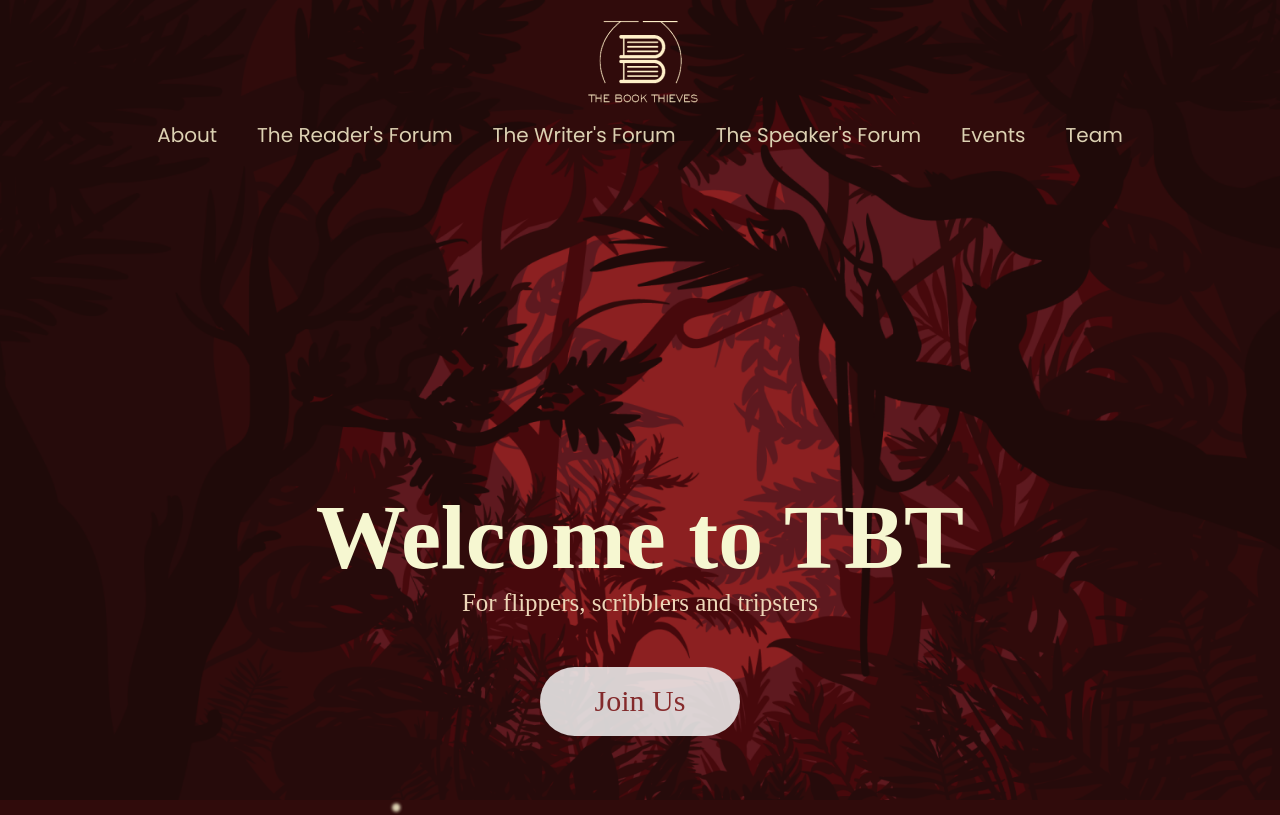
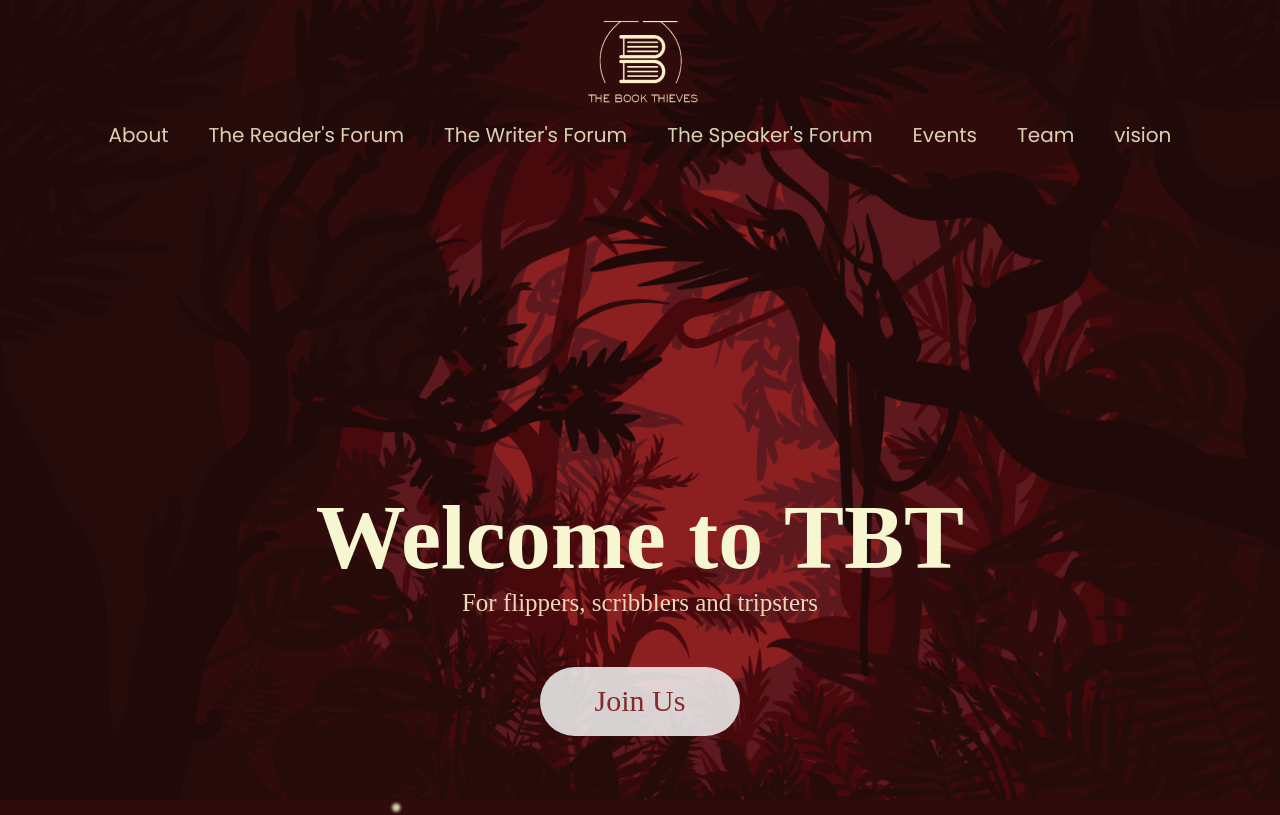
Before and after one commit to tbtMEC/tbt-website, a React (Create React App) app: page / in a window 1280 px wide. Shown: the top 815 px of the page. Built offline with nearby package versions, Linux system fonts and the light colour scheme; a web font is replaced by a local one.

Commit message:
set up router

```diff
--- a/package.json
+++ b/package.json
@@ -10,6 +10,7 @@
     "react": "^18.1.0",
     "react-dom": "^18.1.0",
     "react-multi-carousel": "^2.8.2",
+    "react-router-dom": "^6.4.3",
     "react-scripts": "^5.0.1",
     "sass": "^1.52.1",
     "typeface-poppins": "^1.1.13",
--- a/src/App.css
+++ b/src/App.css
@@ -11,10 +11,10 @@ html {
   box-sizing: border-box;
 }
 
-html,
+/* html,
 body {
   overflow-x: hidden;
-}
+} */
 
 .section {
   min-height: 80vh;
--- a/src/App.js
+++ b/src/App.js
@@ -1,25 +1,19 @@
 import "./App.css";
-import About from "./sections/About";
-import Events from "./sections/Events";
-import Footer from "./sections/Footer";
 import Navbar from "./sections/Navbar";
-import Landing from "./sections/Landing";
-import SpeakersForum from "./sections/SpeakersForum";
-import Team from "./sections/Team";
-import WritersForum from "./sections/WritersForum";
-import ReadersForum from "./sections/ReadersForum";
+import { Route, Routes } from "react-router-dom";
+import VisionPage from "./pages/Vision";
+import Home from "./pages/Home";
+import ErrorPage from "./pages/error-page";
+
 function App() {
   return (
     <div className="App">
-      <Landing />
       <Navbar />
-      <About />
-      <ReadersForum />
-      <WritersForum />
-      <SpeakersForum />
-      <Events />
-      <Team />
-      <Footer />
+      <Routes>
+        <Route path="/" element={<Home />} />
+        <Route path="/vision" element={<VisionPage />} />
+        <Route path="*" element={<ErrorPage />} />
+      </Routes>
     </div>
   );
 }
--- a/src/index.js
+++ b/src/index.js
@@ -3,9 +3,28 @@ import ReactDOM from "react-dom/client";
 import App from "./App";
 import "typeface-stoke";
 import "typeface-poppins";
+import { createBrowserRouter, RouterProvider } from "react-router-dom";
+import Home from "./pages/Home";
+import VisionPage from "./pages/Vision";
+import ErrorPage from "./pages/error-page";
 const root = ReactDOM.createRoot(document.getElementById("root"));
+
+const router = createBrowserRouter([
+  {
+    path: "/",
+    element: <Home />,
+    errorElement: <ErrorPage />,
+  },
+  {
+    path: "vision",
+    element: <VisionPage />,
+  },
+]);
+
 root.render(
   <React.StrictMode>
-    <App />
+    <RouterProvider router={router}>
+      <App />
+    </RouterProvider>
   </React.StrictMode>
 );
--- /dev/null
+++ b/src/pages/Home.jsx
@@ -0,0 +1,27 @@
+import About from "../sections/About";
+import Events from "../sections/Events";
+import Footer from "../sections/Footer";
+import Landing from "../sections/Landing";
+import SpeakersForum from "../sections/SpeakersForum";
+import Team from "../sections/Team";
+import WritersForum from "../sections/WritersForum";
+import ReadersForum from "../sections/ReadersForum";
+import Navbar from "../sections/Navbar";
+
+const Home = () => {
+  return (
+    <div>
+      <Navbar />
+      <Landing />
+      <About />
+      <ReadersForum />
+      <WritersForum />
+      <SpeakersForum />
+      <Events />
+      <Team />
+      <Footer />
+    </div>
+  );
+};
+
+export default Home;
--- /dev/null
+++ b/src/pages/Vision.jsx
@@ -0,0 +1,7 @@
+import React from "react";
+
+const VisionPage = () => {
+  return <div>VisionPage</div>;
+};
+
+export default VisionPage;
--- /dev/null
+++ b/src/pages/error-page.jsx
@@ -0,0 +1,15 @@
+import { useRouteError } from "react-router-dom";
+
+export default function ErrorPage() {
+  const error = useRouteError();
+
+  return (
+    <div id="error-page">
+      <h1>Oops!</h1>
+      <p>Sorry, an unexpected error has occurred.</p>
+      <p>
+        <i>{error.statusText || error.message}</i>
+      </p>
+    </div>
+  );
+}
--- a/src/sections/Navbar.jsx
+++ b/src/sections/Navbar.jsx
@@ -1,47 +1,57 @@
-
-import React, {useState, useEffect} from 'react'
+import React, { useState, useEffect } from "react";
+import { Link } from "react-router-dom";
 import "../styles/navbar.scss";
 export default function Navbar() {
-  const [toggleMenu, setToggleMenu] = useState(false)
-  const [screenWidth, setScreenWidth] = useState(window.innerWidth)
-
+  const [toggleMenu, setToggleMenu] = useState(false);
+  const [screenWidth, setScreenWidth] = useState(window.innerWidth);
 
   const toggleNav = () => {
-    setToggleMenu(!toggleMenu)
-  }
+    setToggleMenu(!toggleMenu);
+  };
 
   useEffect(() => {
-
     const changeWidth = () => {
       setScreenWidth(window.innerWidth);
-    }
+    };
 
-    window.addEventListener('resize', changeWidth)
+    window.addEventListener("resize", changeWidth);
 
     return () => {
-        window.removeEventListener('resize', changeWidth)
-    }
-
-  }, [])
+      window.removeEventListener("resize", changeWidth);
+    };
+  }, []);
 
   return (
     <nav>
-
       {(toggleMenu || screenWidth > 600) && (
-
-      <ul className="list">
-
-      <li className="items"><a href="#about">About</a></li>
-      <li className="items"><a href="#readersForum">The Reader's Forum</a></li>
-      <li className="items"><a href="#writersForum">The Writer's Forum</a></li>
-      <li className="items"><a href="#speakersForum">The Speaker's Forum</a></li>
-      <li className="items"><a href="#events">Events</a></li>
-      <li className="items"><a href="#team">Team</a></li>
-    </ul>
-
+        <ul className="list">
+          <li className="items">
+            <a href="#about">About</a>
+          </li>
+          <li className="items">
+            <a href="#readersForum">The Reader's Forum</a>
+          </li>
+          <li className="items">
+            <a href="#writersForum">The Writer's Forum</a>
+          </li>
+          <li className="items">
+            <a href="#speakersForum">The Speaker's Forum</a>
+          </li>
+          <li className="items">
+            <a href="#events">Events</a>
+          </li>
+          <li className="items">
+            <a href="#team">Team</a>
+          </li>
+          <li className="items">
+            <Link to="/vision">vision</Link>
+          </li>
+        </ul>
       )}
 
-      <button onClick={toggleNav} className="btnmenu"><img src="/assets/menu.png" alt=''/></button>
+      <button onClick={toggleNav} className="btnmenu">
+        <img src="/assets/menu.png" alt="" />
+      </button>
     </nav>
-  )
+  );
 }
--- a/src/styles/footer.scss
+++ b/src/styles/footer.scss
@@ -1,16 +1,16 @@
 #footer {
   // add styles inside this
-  html{
+  html {
     scroll-behavior: smooth;
   }
 
-  *{
+  * {
     padding: 0;
     margin: 0;
     box-sizing: border-box;
   }
-  body{
-    background: #53171B;
+  body {
+    background: #53171b;
     height: 0;
   }
 
@@ -20,28 +20,26 @@
     border-style: solid;
     margin: 20px;
     border-width: 0.5px;
-
   }
 
-footer{
-  background: #53171B;
+  footer {
+    background: #53171b;
     position: absolute;
     height: auto;
     width: 100vw;
-  color:#DCD1B2;
- font-family: 'poppins';
+    color: #dcd1b2;
+    font-family: "poppins";
     justify-content: center;
     display: block;
   }
 
-
-  .row{
-    display:flex;
+  .row {
+    display: flex;
     justify-content: center;
     flex-direction: row;
   }
 
-  .footer-content{
+  .footer-content {
     display: flex;
     align-items: center;
     justify-content: center;
@@ -49,97 +47,94 @@ footer{
     //align-content: center;
   }
 
-
-  .footer-content img{
+  .footer-content img {
     width: 182px;
     flex: 50%;
   }
 
-  .column li{
+  .column li {
     list-style: none;
   }
 
-  .footer-content a{
+  .footer-content a {
     text-decoration: none;
     font-style: normal;
     font-family: poppins;
     font-weight: 300;
     font-size: 25px;
-    color: #DCD1B2;
+    color: #dcd1b2;
     flex: 50%;
   }
 
-  .footer-content a:hover{
+  .footer-content a:hover {
     color: bisque;
-
   }
 
-  @media (max-width:800px){
-    .row{
+  @media (max-width: 800px) {
+    .row {
       flex-direction: column;
       justify-content: center;
     }
-    .footer-content{
+    .footer-content {
       text-align: center;
       padding-bottom: 40px;
     }
-    .footer-content img{
-      max-height: 100px ;
+    .footer-content img {
+      max-height: 100px;
       width: auto;
     }
-    .footer-content a{
-      font-family: 'Poppins';
+    .footer-content a {
+      font-family: "Poppins";
       font-style: normal;
       font-weight: 300;
       font-size: 18px;
       line-height: 35px;
-      color: #DCD1B2;
+      color: #dcd1b2;
     }
   }
 
-.footer-bottom{
+  .footer-bottom {
     display: flex;
     flex-direction: row;
   }
 
- .footer-bottom{
+  .footer-bottom {
     display: flex;
     align-items: center;
     justify-content: center;
     flex-direction: row-reverse;
-
   }
 
- .footer-bottom{
+  .footer-bottom {
     //width: 97vw;
     padding: 20px 0;
     align-items: center;
   }
 
-  .socials ul{
+  .socials ul {
     list-style: none;
     display: flex;
     flex-wrap: wrap;
     align-items: center;
     vertical-align: bottom;
     justify-content: center;
-    flex:50%;
+    flex: 50%;
   }
 
-  .socials li{
+  .socials li {
     margin: 0 20px;
     list-style: none;
   }
 
-  .socials a{
+  .socials a {
     text-decoration: none;
-    color: #DCD1B2;
+    color: #dcd1b2;
   }
 
-  .socials a img{
+  .socials a img {
     text-align: center;
     margin: 20px;
-     transition: all  .3s ease;
+    transition: all 0.3s ease;
     align-items: center;
     text-align: center;
   }
@@ -147,7 +142,6 @@ footer{
   .socials a img:hover {
     transform: scale(1.1);
   }
-
 
   /*for the line in between*/
   hr {
@@ -157,9 +151,8 @@ footer{
     margin-right: auto;
   }
 
-
-  .footer-bottom p{
-    font-family: 'Poppins';
+  .footer-bottom p {
+    font-family: "Poppins";
     font-style: normal;
     font-weight: 300;
     font-size: 27px;
@@ -169,14 +162,14 @@ footer{
     flex: 50%;
   }
 
-  @media (max-width:800px){
-    .footer-bottom{
+  @media (max-width: 800px) {
+    .footer-bottom {
       flex-direction: column-reverse;
     }
-    .footer-bottom p{
+    .footer-bottom p {
       padding-right: 0;
     }
-    .socials img{
+    .socials img {
       max-height: 16px;
       width: auto;
       align-items: center;
@@ -195,14 +188,12 @@ footer{
       margin-right: auto;
     }
 
-
-    .footer-bottom p{
-      font-family: 'Poppins';
+    .footer-bottom p {
+      font-family: "Poppins";
       font-style: normal;
       font-weight: 300;
       font-size: 18px;
       line-height: 40px;
     }
-
   }
 }
```
Also changed, not shown: 1 other file (tests, documents, lock files or other folders). Lines whose indentation alone changed are shown as unchanged.
